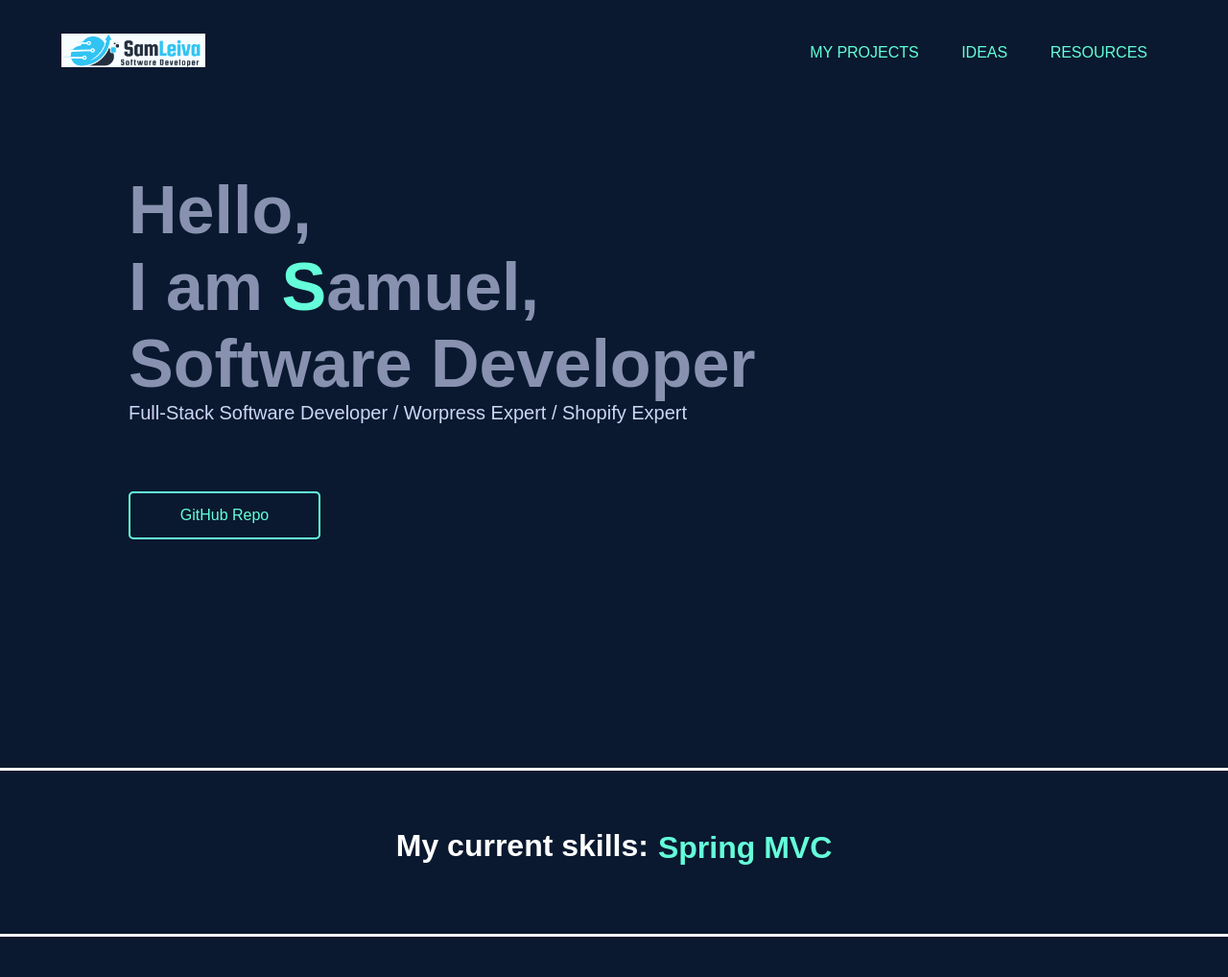
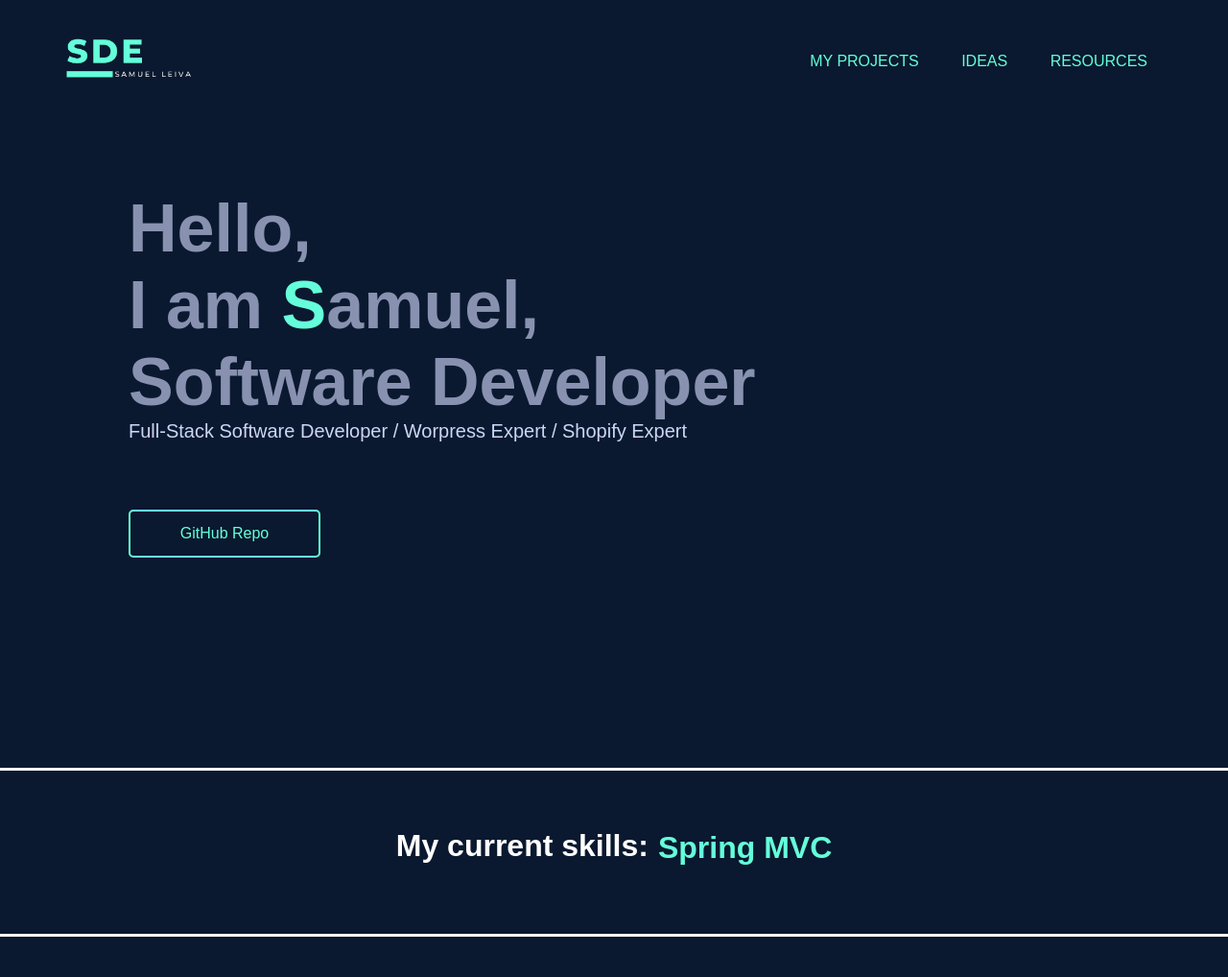
Before and after one commit to samleivadev/profile, a plain HTML site: page index.html in a window 1280 px wide. Shown: the top 1018 px of the page at 96% size. Drawn offline with Linux system fonts and the light colour scheme.

Commit message:
Changed logo

```diff
--- a/index.html
+++ b/index.html
@@ -15,7 +15,7 @@
         <div class ="banner">
             <div class="menu">
                 <a href="http://samleivadev.github.io">
-                <img class="logo" src="images/logosam.png" alt="logo">
+                <img class="logo" src="images/4.png" alt="logo">
                 </a>
                 <ul>
 
```
Also changed, not shown: images/2.png (added), images/4.png (added).
